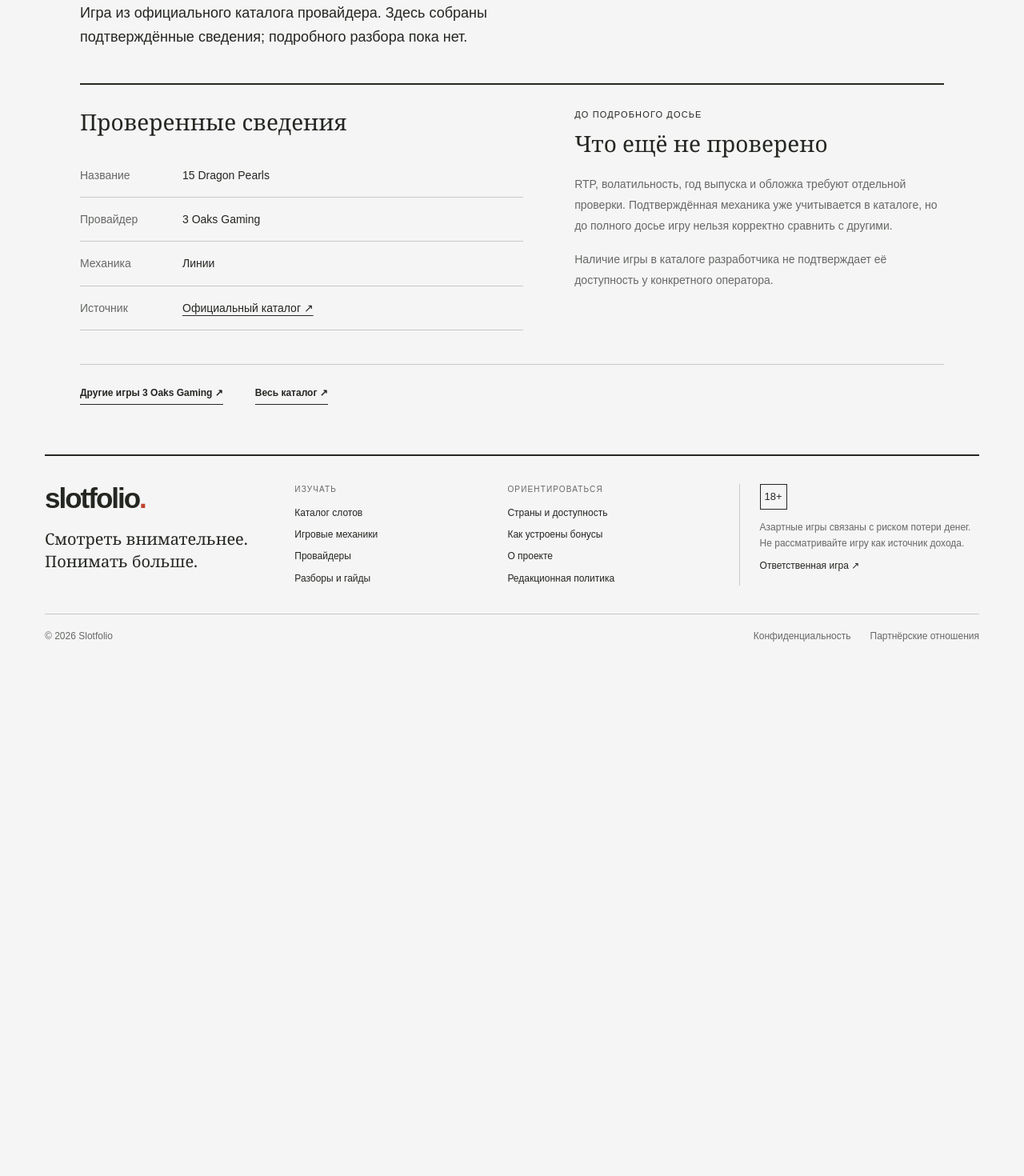
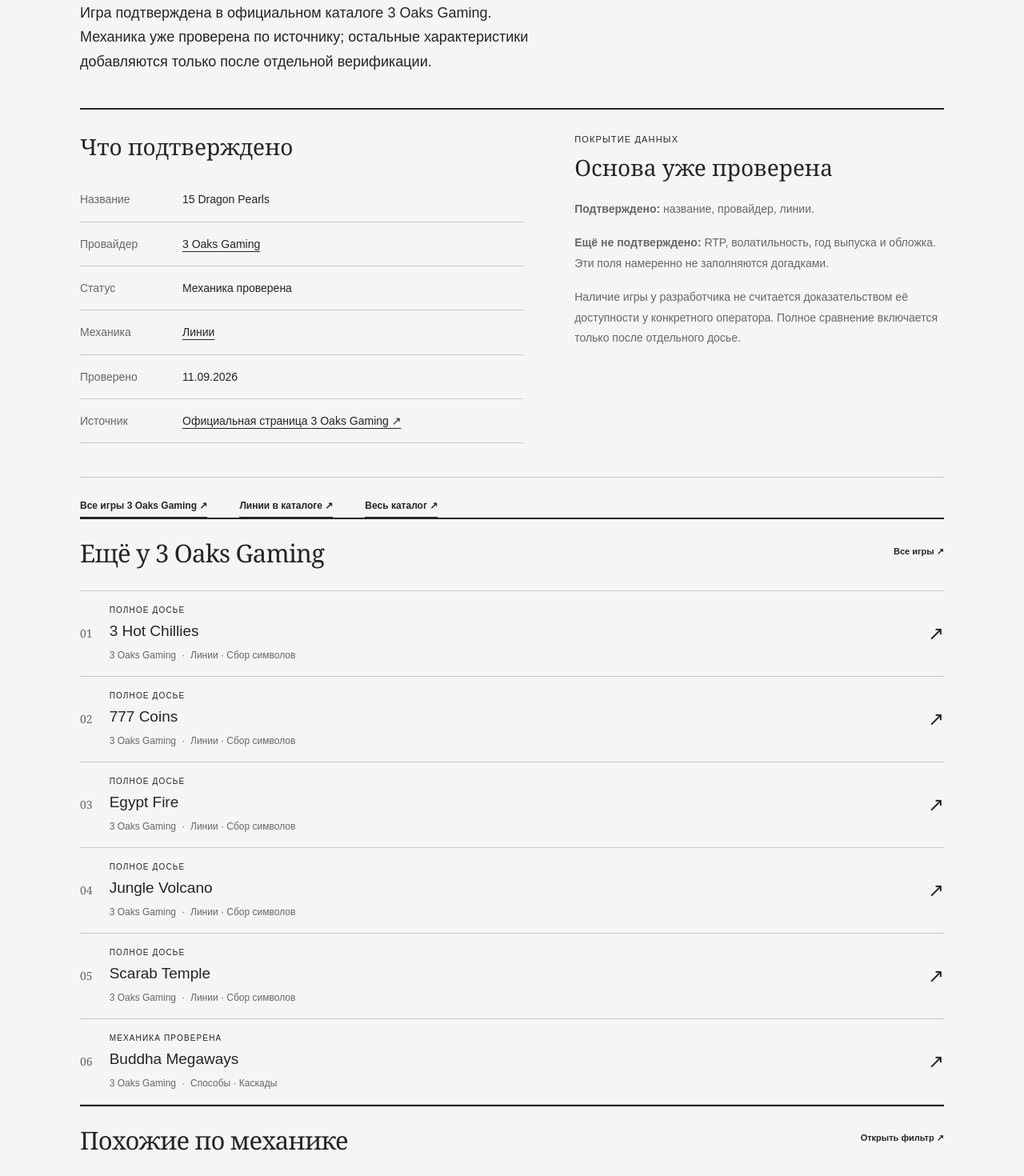
Before and after one commit to Pr0ject2/Slotfolio, a Next.js app: page /slots/catalog/3-oaks-gaming-15-dragon-pearls in a window 1280 px wide. Shown: the part 420-1890 px from the top of the page at 80% size. Before the commit the page ends 1242 px from the top, so only its background shows below. Built offline with nearby package versions, Linux system fonts and the light colour scheme; no server answers; a web font is replaced by a local one.

Commit message:
Make catalog-only slot pages useful and navigable

```diff
--- a/src/app/slots/catalog/[slug]/page.tsx
+++ b/src/app/slots/catalog/[slug]/page.tsx
@@ -3,10 +3,51 @@
 import { Breadcrumbs } from "@/components/editorial";
 import { catalogSeeds, getCatalogSeed } from "@/lib/catalog-seeds";
 import { getVerifiedCatalogResearch } from "@/lib/catalog-research-lookup";
+import { createCatalogModel } from "@/lib/catalog-index";
+import type { CatalogItem } from "@/lib/catalog-query";
 import { providerSlug } from "@/lib/data";
 import { pageMetadata } from "@/lib/seo";
 
 export const dynamicParams = false;
+
+const catalogModel = createCatalogModel();
+
+function itemHref(item: CatalogItem) {
+  return item.coverage === "dossier" ? `/slots/${item.slug}` : `/slots/catalog/${item.slug}`;
+}
+
+function coverageLabel(item: CatalogItem) {
+  if (item.coverage === "dossier") return "Полное досье";
+  if (item.mechanics.length) return "Механика проверена";
+  return "Базовая запись";
+}
+
+function sortUsefulFirst(a: CatalogItem, b: CatalogItem) {
+  if (a.coverage !== b.coverage) return a.coverage === "dossier" ? -1 : 1;
+  if (a.mechanics.length !== b.mechanics.length) return b.mechanics.length - a.mechanics.length;
+  return a.name.localeCompare(b.name, "ru");
+}
+
+function RelatedGames({ items }: { items: CatalogItem[] }) {
+  return (
+    <div>
+      {items.map((item, index) => (
+        <Link className="game-row" href={itemHref(item)} key={item.slug}>
+          <span className="row-index">{String(index + 1).padStart(2, "0")}</span>
+          <div className="row-main">
+            <span className="eyebrow">{coverageLabel(item)}</span>
+            <h3>{item.name}</h3>
+            <p>
+              {item.provider}
+              {item.mechanics.length ? <><span>·</span>{item.mechanics.join(" · ")}</> : null}
+            </p>
+          </div>
+          <span className="row-arrow" aria-hidden="true">↗</span>
+        </Link>
+      ))}
+    </div>
+  );
+}
 
 export function generateStaticParams() {
   return catalogSeeds.map((slot) => ({ slug: slot.slug }));
@@ -28,9 +69,14 @@
     });
   }
 
+  const research = getVerifiedCatalogResearch(slot.slug);
+  const mechanicsText = research?.mechanics.length
+    ? ` Подтверждённые механики: ${research.mechanics.join(", ")}.`
+    : "";
+
   return pageMetadata({
     title: `${slot.name} от ${slot.provider}`,
-    description: `${slot.name} подтверждён в официальном каталоге ${slot.provider}. Подробное досье Slotfolio находится в очереди на редакционную проверку.`,
+    description: `${slot.name} подтверждён в официальном каталоге ${slot.provider}.${mechanicsText} Неисследованные характеристики не заполняются без источника.`,
     path: `/slots/catalog/${slot.slug}`,
     image: "/images/unavailable.svg",
     noIndex: true,
@@ -45,6 +91,31 @@
   const slot = getCatalogSeed((await params).slug);
   if (!slot) notFound();
   const research = getVerifiedCatalogResearch(slot.slug);
+  const knownMechanics = research?.mechanics ?? [];
+  const verifiedAt = research?.verifiedAt
+    ? research.verifiedAt.split("-").reverse().join(".")
+    : null;
+
+  const providerItems = catalogModel.items
+    .filter((item) => item.slug !== slot.slug && item.provider === slot.provider)
+    .sort(sortUsefulFirst)
+    .slice(0, 6);
+  const providerItemSlugs = new Set(providerItems.map((item) => item.slug));
+  const mechanicItems = knownMechanics.length
+    ? catalogModel.items
+        .filter(
+          (item) =>
+            item.slug !== slot.slug &&
+            !providerItemSlugs.has(item.slug) &&
+            item.mechanics.some((mechanic) => knownMechanics.includes(mechanic)),
+        )
+        .sort((a, b) => {
+          const aOverlap = a.mechanics.filter((mechanic) => knownMechanics.includes(mechanic)).length;
+          const bOverlap = b.mechanics.filter((mechanic) => knownMechanics.includes(mechanic)).length;
+          return bOverlap - aOverlap || sortUsefulFirst(a, b);
+        })
+        .slice(0, 6)
+    : [];
 
   return (
     <>
@@ -56,36 +127,81 @@
       />
       <article className="catalog-record-page">
         <header className="catalog-record-heading">
-        <span className="eyebrow accent">Базовая запись</span>
-        <h1>{slot.name}</h1>
-        <Link className="provider-link" href={`/slots?provider=${providerSlug(slot.provider)}`}>{slot.provider} ↗</Link>
-        <p className="catalog-record-deck">Игра из официального каталога провайдера. Здесь собраны подтверждённые сведения; подробного разбора пока нет.</p>
+          <span className="eyebrow accent">{knownMechanics.length ? "Проверенная запись" : "Базовая запись"}</span>
+          <h1>{slot.name}</h1>
+          <Link className="provider-link" href={`/slots?provider=${providerSlug(slot.provider)}`}>{slot.provider} ↗</Link>
+          <p className="catalog-record-deck">
+            {knownMechanics.length
+              ? `Игра подтверждена в официальном каталоге ${slot.provider}. Механика уже проверена по источнику; остальные характеристики добавляются только после отдельной верификации.`
+              : `Игра подтверждена в официальном каталоге ${slot.provider}. Страница остаётся в каталоге, пока технические характеристики проходят отдельную проверку.`}
+          </p>
         </header>
+
         <div className="catalog-record-body">
           <section aria-labelledby="record-facts">
-            <h2 id="record-facts">Проверенные сведения</h2>
+            <h2 id="record-facts">Что подтверждено</h2>
             <dl className="catalog-record-facts">
               <div><dt>Название</dt><dd>{slot.name}</dd></div>
-              <div><dt>Провайдер</dt><dd>{slot.provider}</dd></div>
-              {research?.mechanics.length ? <div><dt>Механика</dt><dd>{research.mechanics.join(" · ")}</dd></div> : null}
-              <div><dt>Источник</dt><dd><a href={slot.source} rel="noreferrer">Официальный каталог ↗</a></dd></div>
+              <div><dt>Провайдер</dt><dd><Link href={`/slots?provider=${providerSlug(slot.provider)}`}>{slot.provider}</Link></dd></div>
+              <div><dt>Статус</dt><dd>{knownMechanics.length ? "Механика проверена" : "Проверены название и провайдер"}</dd></div>
+              {knownMechanics.length ? (
+                <div>
+                  <dt>Механика</dt>
+                  <dd>
+                    {knownMechanics.map((mechanic, index) => (
+                      <span key={mechanic}>
+                        {index ? " · " : ""}
+                        <Link href={`/slots?mechanic=${encodeURIComponent(mechanic)}`}>{mechanic}</Link>
+                      </span>
+                    ))}
+                  </dd>
+                </div>
+              ) : null}
+              {verifiedAt ? <div><dt>Проверено</dt><dd>{verifiedAt}</dd></div> : null}
+              <div><dt>Источник</dt><dd><a href={slot.source} rel="noreferrer">Официальная страница {slot.provider} ↗</a></dd></div>
             </dl>
           </section>
+
           <aside className="catalog-record-status">
-            <span className="eyebrow">До подробного досье</span>
-            <h2>Что ещё не проверено</h2>
+            <span className="eyebrow">Покрытие данных</span>
+            <h2>{knownMechanics.length ? "Основа уже проверена" : "Запись в очереди на исследование"}</h2>
             <p>
-              {research?.mechanics.length
-                ? "RTP, волатильность, год выпуска и обложка требуют отдельной проверки. Подтверждённая механика уже учитывается в каталоге, но до полного досье игру нельзя корректно сравнить с другими."
-                : "RTP, волатильность, механики, год выпуска и обложка требуют отдельной проверки. До проверки этих данных игру нельзя корректно сравнить с другими."}
+              <strong>Подтверждено:</strong> название, провайдер{knownMechanics.length ? `, ${knownMechanics.join(" и ").toLowerCase()}` : ""}.
             </p>
-            <p>Наличие игры в каталоге разработчика не подтверждает её доступность у конкретного оператора.</p>
+            <p>
+              <strong>Ещё не подтверждено:</strong> RTP, волатильность, год выпуска и обложка{knownMechanics.length ? "" : ", механика"}. Эти поля намеренно не заполняются догадками.
+            </p>
+            <p>Наличие игры у разработчика не считается доказательством её доступности у конкретного оператора. Полное сравнение включается только после отдельного досье.</p>
           </aside>
         </div>
+
         <nav className="catalog-record-next" aria-label="Продолжить изучение">
-          <Link className="text-link" href={`/slots?provider=${providerSlug(slot.provider)}`}>Другие игры {slot.provider} ↗</Link>
+          <Link className="text-link" href={`/slots?provider=${providerSlug(slot.provider)}`}>Все игры {slot.provider} ↗</Link>
+          {knownMechanics.map((mechanic) => (
+            <Link className="text-link" href={`/slots?mechanic=${encodeURIComponent(mechanic)}`} key={mechanic}>{mechanic} в каталоге ↗</Link>
+          ))}
           <Link className="text-link" href="/slots">Весь каталог ↗</Link>
         </nav>
+
+        {providerItems.length ? (
+          <section aria-labelledby="provider-related">
+            <div className="section-title">
+              <h2 id="provider-related">Ещё у {slot.provider}</h2>
+              <Link className="text-link" href={`/slots?provider=${providerSlug(slot.provider)}`}>Все игры ↗</Link>
+            </div>
+            <RelatedGames items={providerItems} />
+          </section>
+        ) : null}
+
+        {mechanicItems.length ? (
+          <section aria-labelledby="mechanic-related">
+            <div className="section-title">
+              <h2 id="mechanic-related">Похожие по механике</h2>
+              <Link className="text-link" href={`/slots?mechanic=${encodeURIComponent(knownMechanics[0])}`}>Открыть фильтр ↗</Link>
+            </div>
+            <RelatedGames items={mechanicItems} />
+          </section>
+        ) : null}
       </article>
     </>
   );
```
